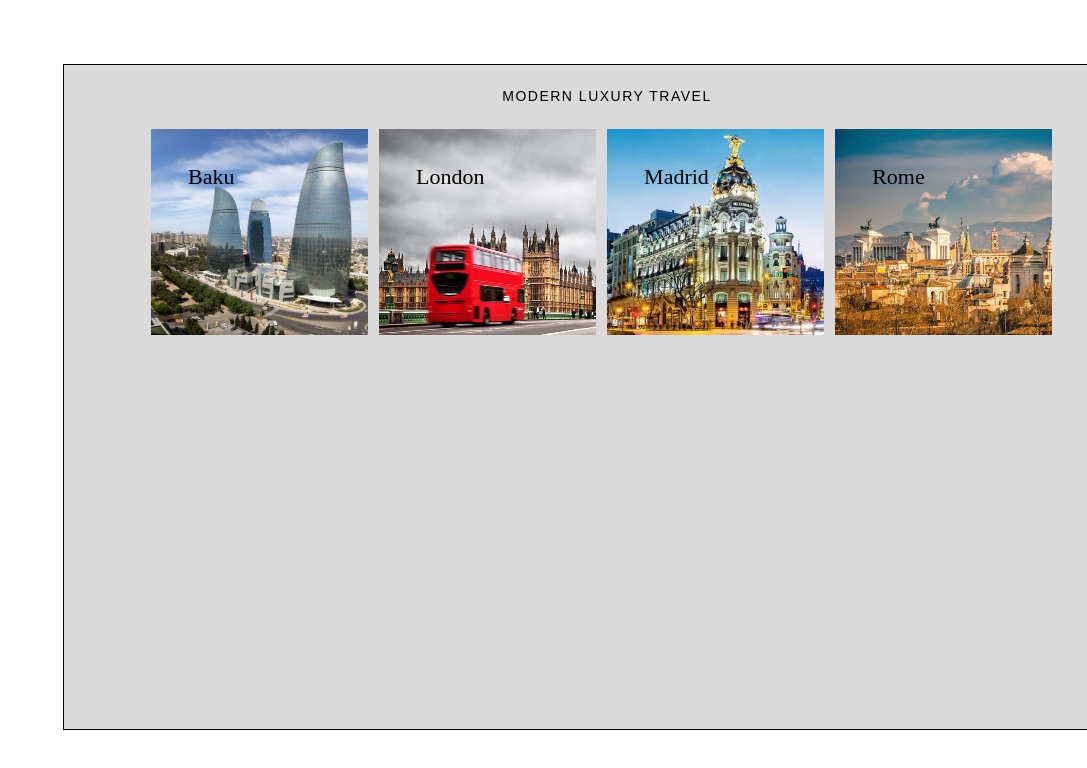
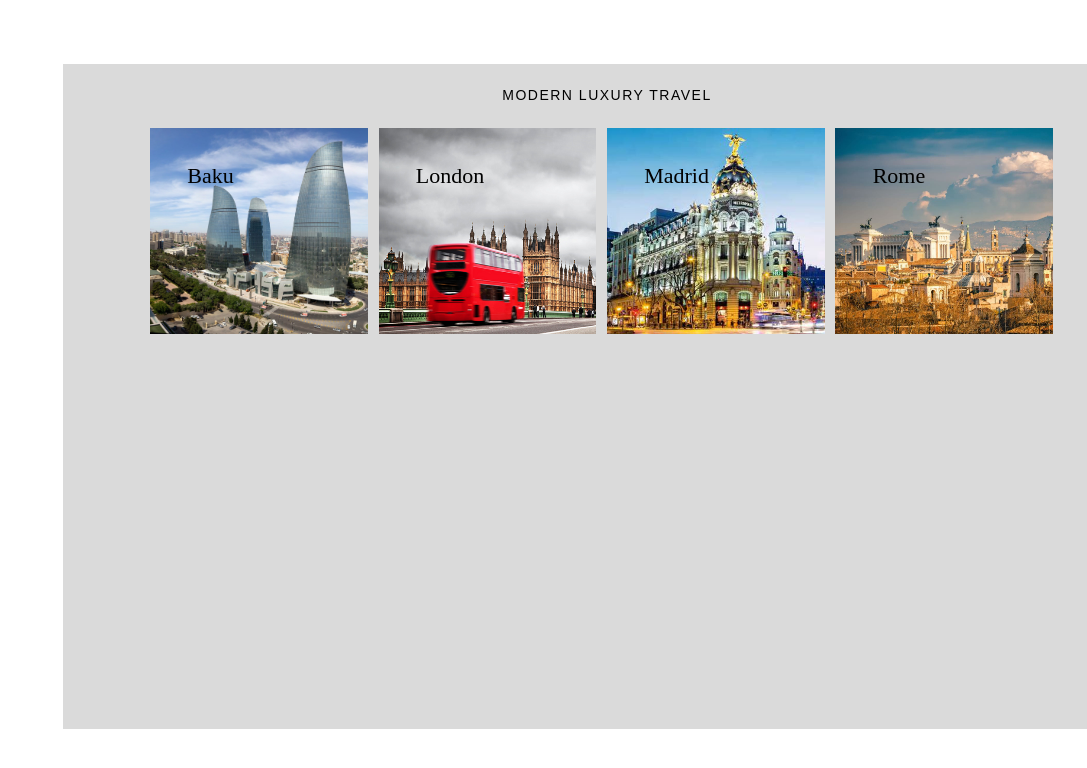
Before and after one commit to rashel8a/css4ro, a plain HTML site: page index.html in a window 1280 px wide. Shown: the top 768 px of the page, without its empty margins (193-1280 px from the left). Drawn offline with Linux system fonts and the light colour scheme.

Commit message:
Add css/style.css

```diff
--- a/css/style.css
+++ b/css/style.css
@@ -11,7 +11,6 @@ body {
   margin: 5% 20%;
   width: 80%;
   height: auto;
-  border: 1px solid #000;
 }
 
 .preview {
@@ -55,9 +54,9 @@ body {
 
 @media screen and (min-width: 575px) {
   .preview {
-    width: 40%;
-    margin-left: 8.5%;
-    margin-right: -6%;
+    width: 38%;
+    margin-left: 11%;
+    margin-right: -9%;
     padding-bottom: 12%;
   }
   .container {
```
